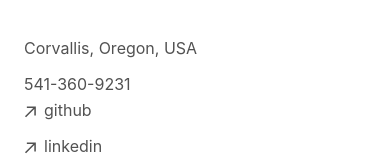
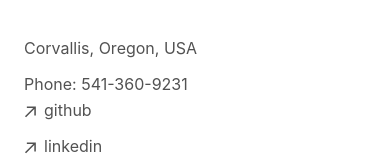
Before and after one commit to bachsofttrick/bachsofttrick.github.io, a Next.js app: page / in a window 390 px wide. Shown: the part 1404-1564 px from the top of the page. Built offline with nearby package versions, Linux system fonts and the light colour scheme.

Commit message:
forgot "Phone: "

```diff
--- a/app/components/footer.tsx
+++ b/app/components/footer.tsx
@@ -47,7 +47,7 @@ export default function Footer() {
     <footer className="mb-16">
       <ul className="font-sm mt-8 flex flex-col space-x-0 space-y-2 text-neutral-600 md:flex-row md:space-x-4 md:space-y-0 dark:text-neutral-300">
         <FooterPart title={contactInfo.address} noArrow />
-        <FooterPart title={contactInfo.phone} noArrow />
+        <FooterPart title={`Phone: ${contactInfo.phone}`} noArrow />
       </ul>
       <ul className="font-sm flex flex-col space-x-0 space-y-2 text-neutral-600 md:flex-row md:space-x-4 md:space-y-0 dark:text-neutral-300">
         <FooterPart href={contactInfo.github} title={"github"} />
```
